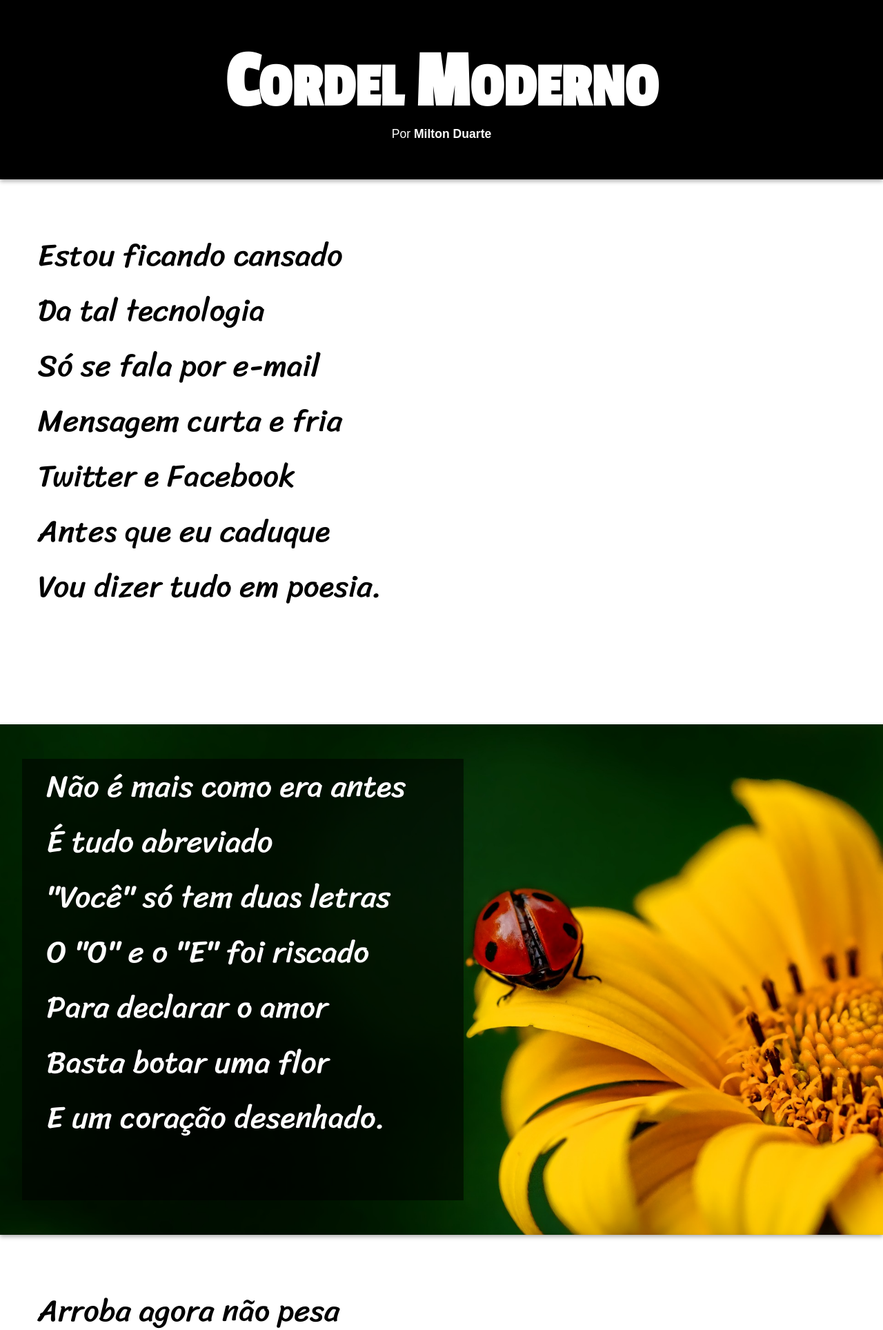
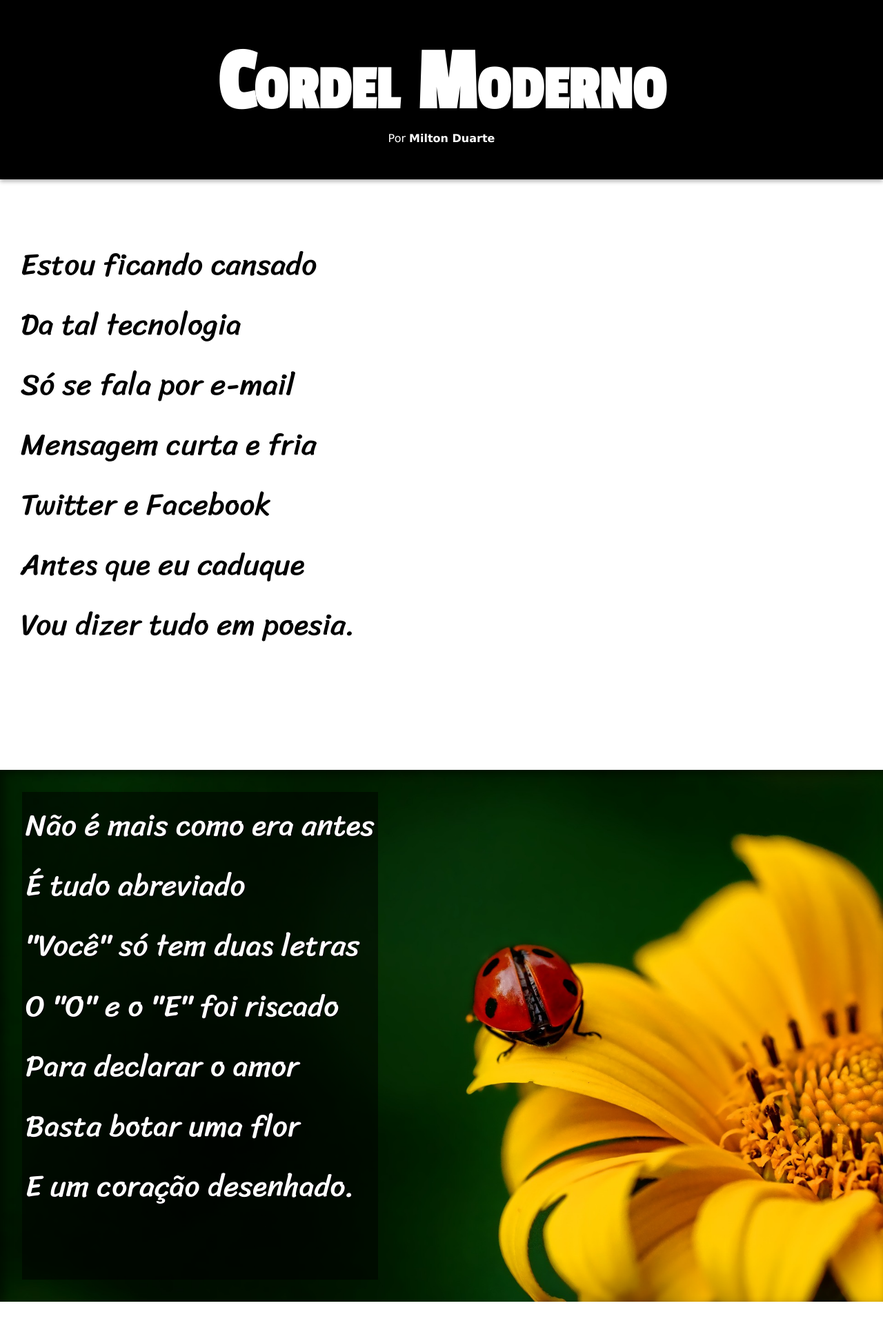
Before and after one commit to matheussilvestre42/projeto-cordel, a plain HTML site: page index.html in a window 1280 px wide. Shown: the top 1928 px of the page at 69% size. Drawn offline with Linux system fonts and the light colour scheme.

Commit message:
atualizando o projeto
melhorando o projeto após a resolução

```diff
--- a/estilos/styles.css
+++ b/estilos/styles.css
@@ -8,39 +8,36 @@
 :root{
     --fontTitulo: 'Passion One', cursive;
     --fontVersos: 'Sriracha', cursive;
+    --fontNormal: Verdana, Geneva, Tahoma, sans-serif
+
 }
 
 /*Configurações gerais do site*/
 *{
     margin: 0px;
     padding: 0px;
+    font-family: var(--fontNormal);
 
 }
-section,header{
-    box-shadow: 0px 3px 6px rgba(0, 0, 0, 0.308);
+body{
+    min-height: 100vh;
 }
 
 /*Configurações do Header*/
 .titulo{
     background-color: black;
-    padding: 55.5px;
     color: white;
     text-align: center;
+    box-shadow: 0px 3px 6px rgba(0, 0, 0, 0.308);
 }
-.titulo h1{
+.titulo>h1{
     font-family: var(--fontTitulo);
-    font-size: 7vw;
+    font-size: 10vw;
+    font-variant: small-caps;
+    padding-top: 50px;
 }
-.titulo h1::first-letter{
-    font-size: 1.3em;
-}
-span {
-    font-size: 1.3em;
-}
-.titulo p{
-    font-family: sans-serif;
-    font-weight: lighter;
-    font-size: 1.1em;
+.titulo>p{
+    padding-bottom: 50px;
 }
 a{
     text-decoration: none;
@@ -55,44 +52,42 @@ a:hover{
 
 pre{
     font-family: var(--fontVersos);
-    font-size: 3.5vw;
+    font-size: 3.4vw;
+    line-height: 2em;
+    padding: 10vh 0vh 10vh 30px;
 }
-.versoSimples pre{
-    padding-top: 70px;
-    padding-bottom: 80px;
-    margin-left: -3vw;
+
+.versoImagem{
+    background-color: rgb(36, 36, 36);
+    color: white;
+    box-shadow: inset 6px 6px 13px 0px rgba(0, 0, 0, 0.473);
+    background-size: cover;
+    background-attachment: fixed;
+
 }
-#conteiner1{
-    background: black url("../imagens/background001.jpg") center center no-repeat fixed;
+
+.versoImagem > pre{
+    display: inline-block;
+    background-color: rgba(0, 0, 0, 0.514);
+    padding: 5px;
+    text-shadow: 1px 1px 0px black;
+}
+#img1{
+    background: black url("../imagens/background001.jpg") right center;
+    padding: 4vh;
     background-size: cover;
-    width: 100%;
-    height: 100%;
-    padding: 50px 0px
 }
-#conteiner2{
-    background: black url("../imagens/background002.jpg") center center no-repeat fixed;
-    background-size: cover;
-    width: 100%;
-    height: auto;
-    padding: 50px 0px;
+#img2{
+    background: black url("../imagens/background002.jpg") center center;
+    padding: 4vh;
 }
-.conteudo{
-    width: 50vw;
-    height: 50vw;
-    background-color: rgba(0, 0, 0, 0.541);
-    color: white;
-    margin-left: 2.5vw;
-}
-.conteudo pre{
-    margin-left: -4.5vw;
-}
+
 
 /*Configurações do footer*/
 footer{
     background-color: black;
     color: white;
-    font-family: Arial, Helvetica, sans-serif;
     text-align: center;
-    font-size: 1.5vw;
-    padding: 5px;
+    font-size: 2vw;
+    padding: 10px;
 }
--- a/index.html
+++ b/index.html
@@ -9,7 +9,7 @@
 </head>
 <body>
     <header class="titulo">
-        <h1>CORDEL <span>M</span>ODERNO</h1>
+        <h1>Cordel Moderno</h1>
         <p>Por <a href="https://www.recantodasletras.com.br/poesias/3186743" rel="external" target="_blank">Milton Duarte</a></p>
     </header>
     <main>
@@ -24,8 +24,7 @@
 Vou dizer tudo em poesia.
             </pre>
         </section>
-        <section id="conteiner1">
-            <article class="conteudo">
+        <section class="versoImagem" id="img1">
             <pre>
 Não é mais como era antes
 É tudo abreviado
@@ -35,7 +34,6 @@
 Basta botar uma flor
 E um coração desenhado.
             </pre>
-            </article>
         </section>
         <section class="versoSimples">
             <pre>
@@ -56,8 +54,7 @@
 Decifre esse rabisco.
             </pre>
         </section>
-        <section id="conteiner2">
-            <article class="conteudo">
+        <section class="versoImagem" id="img2">
             <pre>
 Tenho saudade das cartas
 Escritas com a própria mão
@@ -67,7 +64,6 @@
 Era texto de verdade
 Nas linhas do coração.
             </pre>
-            </article>
         </section>
         <section class="versoSimples">
             <pre>
```
Lines whose indentation alone changed are shown as unchanged.
